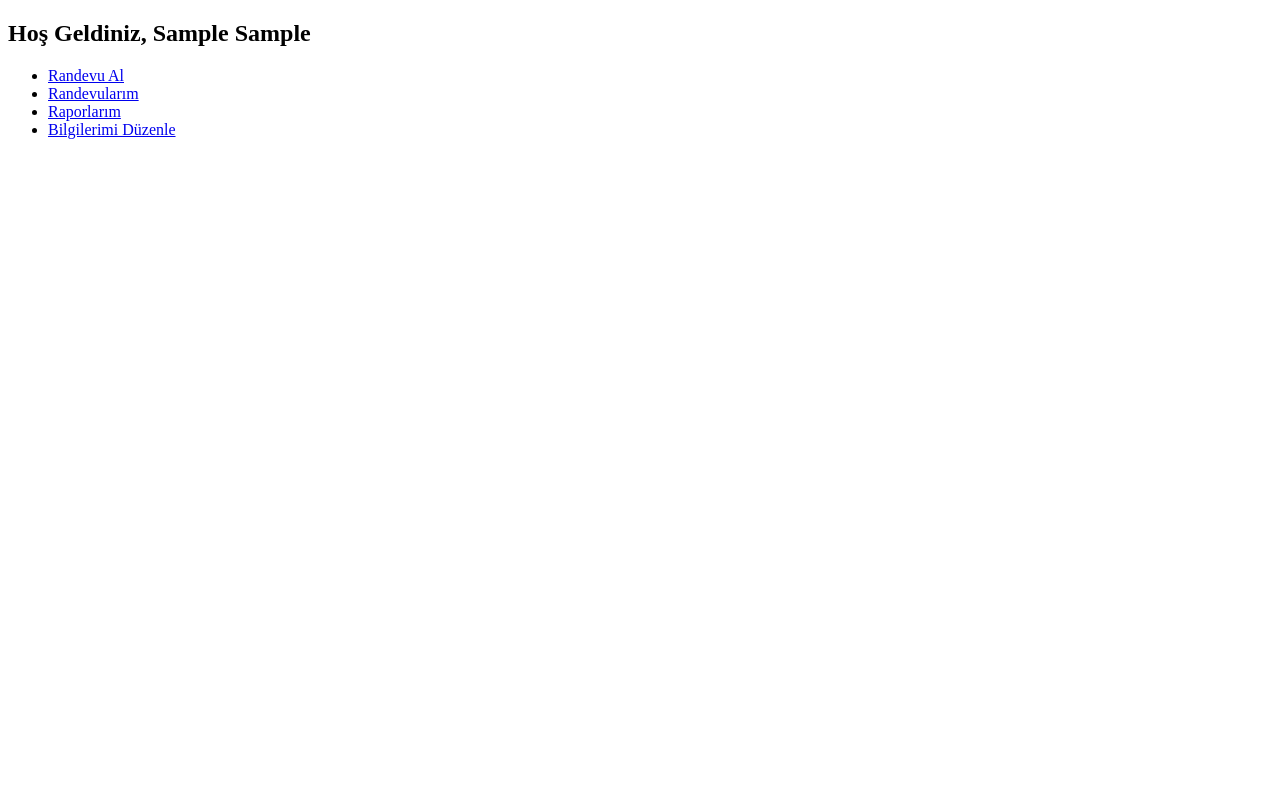
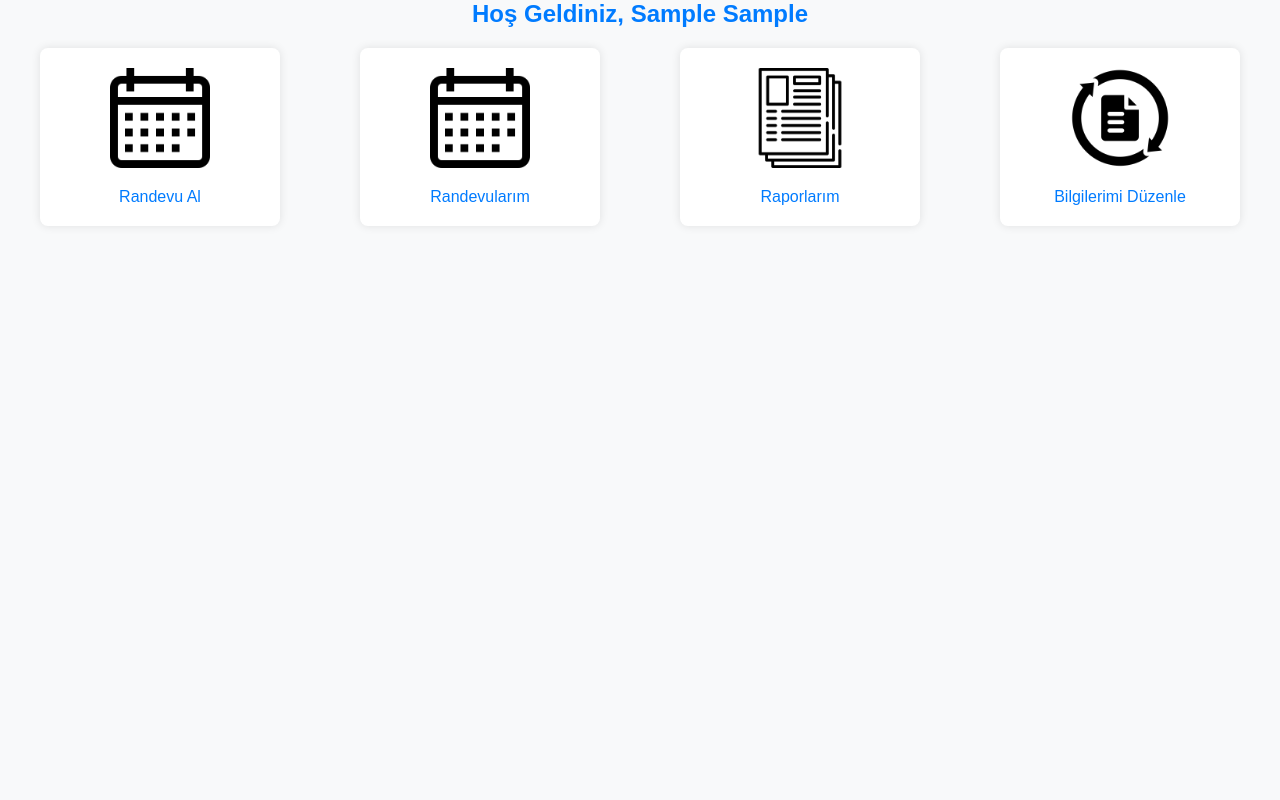
Before and after one commit to AyazAktas/prolab2.3, a Django app: page /patient_page/1/ in a window 1280 px wide. Run offline with Django 5.2, Linux system fonts and the light colour scheme; tables that the repository leaves empty hold one stand-in row (values such as "Sample post").

Commit message:
patient page css eklendi

```diff
--- a/prolab3/HastaneUyg/templates/patient_page.html
+++ b/prolab3/HastaneUyg/templates/patient_page.html
@@ -1,17 +1,83 @@
-<!DOCTYPE html>
+{%load static%}
+
 <html lang="en">
 <head>
     <meta charset="UTF-8">
     <meta name="viewport" content="width=device-width, initial-scale=1.0">
     <title>Hasta Sayfası</title>
+    <style>
+        body {
+            font-family: Arial, sans-serif;
+            background-color: #f8f9fa;
+            margin: 0;
+            padding: 0;
+        }
+
+        .container {
+            max-width: 800px;
+            margin: 0 auto;
+            padding: 20px;
+        }
+
+        h2 {
+            color: #007bff;
+            text-align: center;
+        }
+
+        .card-container {
+            display: flex;
+            justify-content: space-around; /* Kartları eşit aralıklarla dağıtır */
+            flex-wrap: wrap; /* Eğer kartlar sığmazsa, alt satıra geçmelerini sağlar */
+        }
+
+        .card {
+            width: 200px; /* Kart genişliği */
+            padding: 20px;
+            margin-bottom: 20px;
+            text-align: center;
+            background-color: #fff;
+            border-radius: 8px;
+            box-shadow: 0 0 10px rgba(0, 0, 0, 0.1); /* Kartın gölgesi */
+        }
+
+        .card img {
+            width: 100px; /* Resim genişliği */
+            margin-bottom: 10px;
+        }
+
+        .card-text {
+            margin-top: 10px;
+        }
+
+        .card a {
+            color: #007bff;
+            text-decoration: none;
+        }
+
+        .card a:hover {
+            text-decoration: underline;
+        }
+    </style>
 </head>
 <body>
     <h2>Hoş Geldiniz, {{ hasta.hastaAdi }} {{ hasta.hastaSoyadi }}</h2>
-    <ul>
-        <li><a href="{% url 'randevu_al' hasta.idHasta%}">Randevu Al</a></li>
-        <li><a href="{% url 'randevularim' hasta.idHasta %}">Randevularım</a></li>
-        <li><a href="{% url 'raporlarim' hasta.idHasta %}">Raporlarım</a></li>
-        <li><a href="{% url 'patient_info' hasta.idHasta %}">Bilgilerimi Düzenle</a></li>
-    </ul>
+    <div class="card-container">
+        <div class="card">
+            <img src="{% static 'randevular_resmi.jpg' %}" alt="Randevularım Resmi">
+            <div class="card-text"><a href="{% url 'randevu_al' hasta.idHasta  %}">Randevu Al</a></div>
+        </div>
+        <div class="card">
+            <img src="{% static 'randevular_resmi.jpg' %}" alt="Randevularım Resmi">
+            <div class="card-text"><a href="{% url 'randevularim' hasta.idHasta %}">Randevularım</a></div>
+        </div>
+        <div class="card">
+            <img src="{% static 'raporlar_resmi.jpg' %}" alt="Randevularım Resmi">
+            <div class="card-text"><a href="{% url 'raporlarim' hasta.idHasta %}">Raporlarım</a></div>
+        </div>
+        <div class="card">
+            <img src="{% static 'bilgilerimi_duzenle_resmi.jpg' %}" alt="Randevularım Resmi">
+            <div class="card-text"><a href="{% url 'patient_info' hasta.idHasta %}">Bilgilerimi Düzenle</a></div>
+        </div>
+    </div>
 </body>
 </html>
--- a/prolab3/prolab3/settings.py
+++ b/prolab3/prolab3/settings.py
@@ -34,9 +34,9 @@ INSTALLED_APPS = [
     'django.contrib.admin',
     'django.contrib.auth',
     'django.contrib.contenttypes',
+    'django.contrib.staticfiles',
     'django.contrib.sessions',
     'django.contrib.messages',
-    'django.contrib.staticfiles',
     'HastaneUyg'
 ]
 
@@ -120,6 +120,9 @@ USE_TZ = True
 # https://docs.djangoproject.com/en/5.0/howto/static-files/
 
 STATIC_URL = '/static/'
+STATICFILES_DIRS = [
+    BASE_DIR / "static",
+]
 
 
 BASE_DIR = os.path.dirname(os.path.dirname(os.path.abspath(__file__)))
--- a/prolab3/prolab3/urls.py
+++ b/prolab3/prolab3/urls.py
@@ -17,6 +17,8 @@ Including another URLconf
 from django.contrib import admin
 from django.urls import path
 from HastaneUyg import views
+from django.conf import settings
+from django.conf.urls.static import static
 
 
 urlpatterns = [
@@ -45,4 +47,4 @@ urlpatterns = [
     path('raporlarim/pdf/<int:rapor_id>/', views.raporlarim_pdf, name='raporlarim_pdf'),
     path('edit-doctor/<int:doctor_id>/', views.edit_doctor, name='edit_doctor'),
     path('edit_patient/<int:hasta_id>/', views.edit_patient, name='edit_patient'),
-]
+]+ static(settings.STATIC_URL, document_root=settings.STATIC_ROOT)
```
